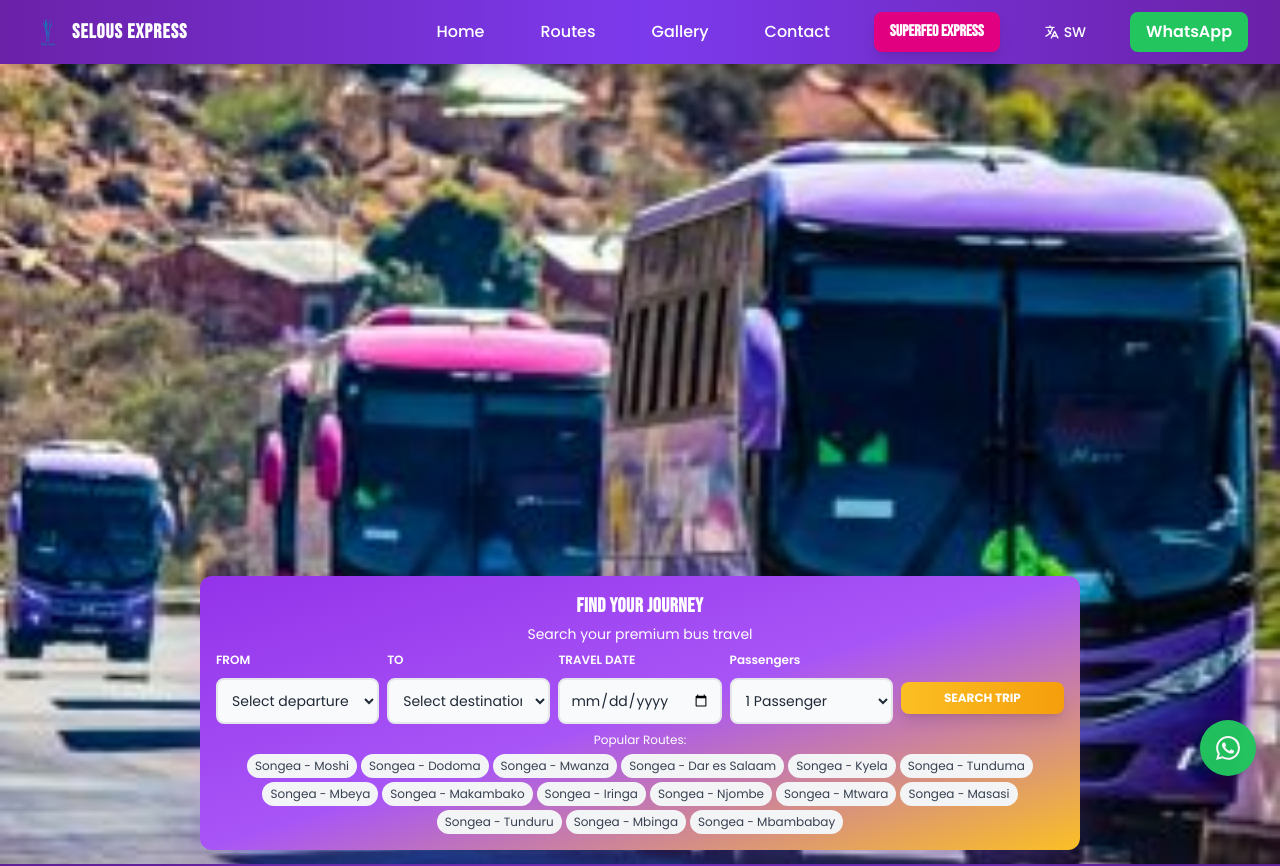
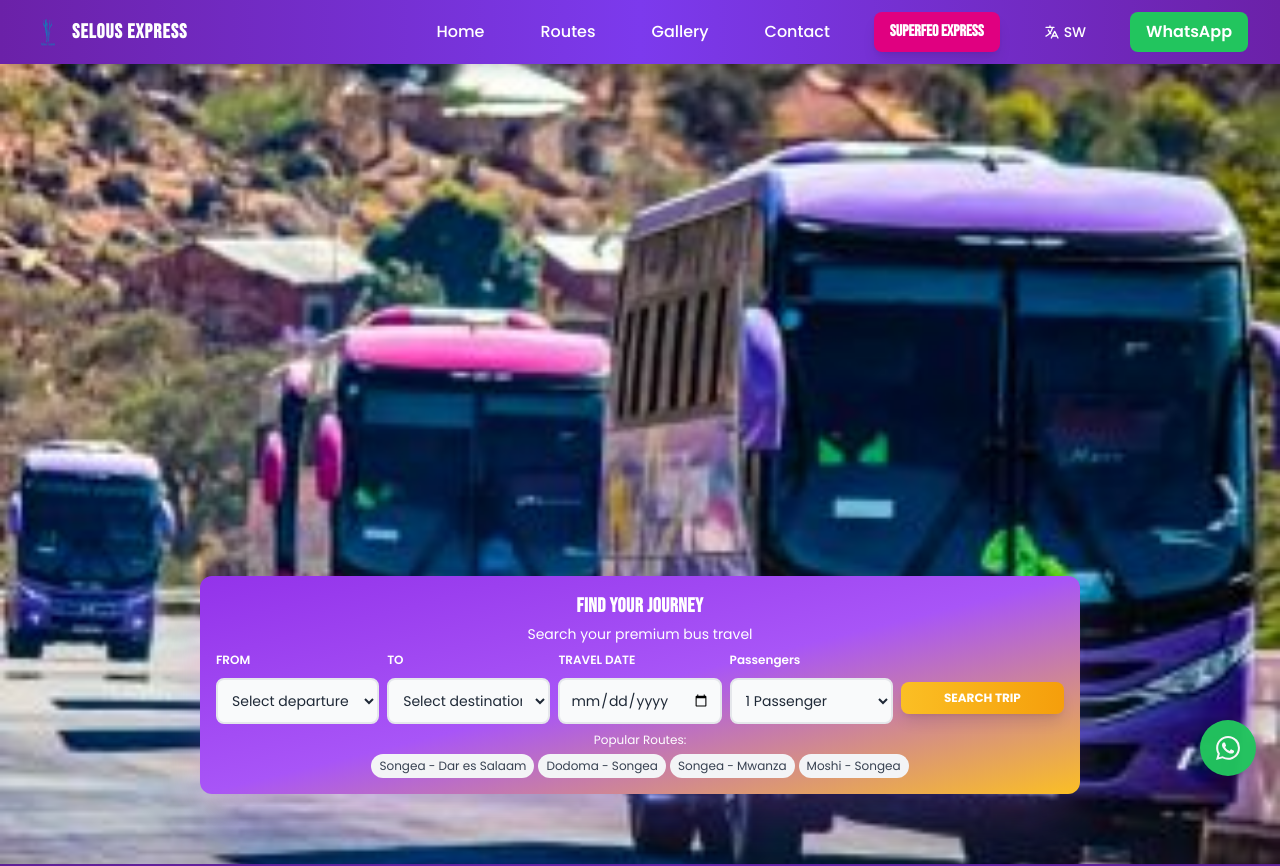
Before and after one commit to Dawinz/selous-express, a React (Create React App) app: page / in a window 1280 px wide. Shown: the top 866 px of the page. Built offline with nearby package versions, Linux system fonts and the light colour scheme.

Commit message:
Update popular routes to show only 4 specific routes: Songea-Dar es Salaam, Dodoma-Songea, Songea-Mwanza, Moshi-Songea

```diff
--- a/src/components/SearchForm.js
+++ b/src/components/SearchForm.js
@@ -319,21 +319,10 @@ const SearchForm = ({ setIsBookingDialogOpen }) => {
                 <p className="text-2xs sm:text-xs font-poppins text-white mb-1 sm:mb-1.5">{t('popularRoutes')}</p>
                 <div className="flex flex-wrap justify-center items-center gap-0.5 sm:gap-1 mx-auto w-fit">
                   {[
-                    { route: 'Songea - Moshi', from: 'songea', to: 'moshi' },
-                    { route: 'Songea - Dodoma', from: 'songea', to: 'dodoma' },
+                    { route: 'Songea - Dar es Salaam', from: 'songea', to: 'dar-es-salaam' },
+                    { route: 'Dodoma - Songea', from: 'dodoma', to: 'songea' },
                     { route: 'Songea - Mwanza', from: 'songea', to: 'mwanza' },
-                    { route: 'Songea - Dar es Salaam', from: 'songea', to: 'dar-es-salaam' },
-                    { route: 'Songea - Kyela', from: 'songea', to: 'kyela' },
-                    { route: 'Songea - Tunduma', from: 'songea', to: 'tunduma' },
-                    { route: 'Songea - Mbeya', from: 'songea', to: 'mbeya' },
-                    { route: 'Songea - Makambako', from: 'songea', to: 'makambako' },
-                    { route: 'Songea - Iringa', from: 'songea', to: 'iringa' },
-                    { route: 'Songea - Njombe', from: 'songea', to: 'njombe' },
-                    { route: 'Songea - Mtwara', from: 'songea', to: 'mtwara' },
-                    { route: 'Songea - Masasi', from: 'songea', to: 'masasi' },
-                    { route: 'Songea - Tunduru', from: 'songea', to: 'tunduru' },
-                    { route: 'Songea - Mbinga', from: 'songea', to: 'mbinga' },
-                    { route: 'Songea - Mbambabay', from: 'songea', to: 'mbambabay' }
+                    { route: 'Moshi - Songea', from: 'moshi', to: 'songea' }
                   ].map(({ route, from, to }) => (
                     <button
                       key={route}
```
